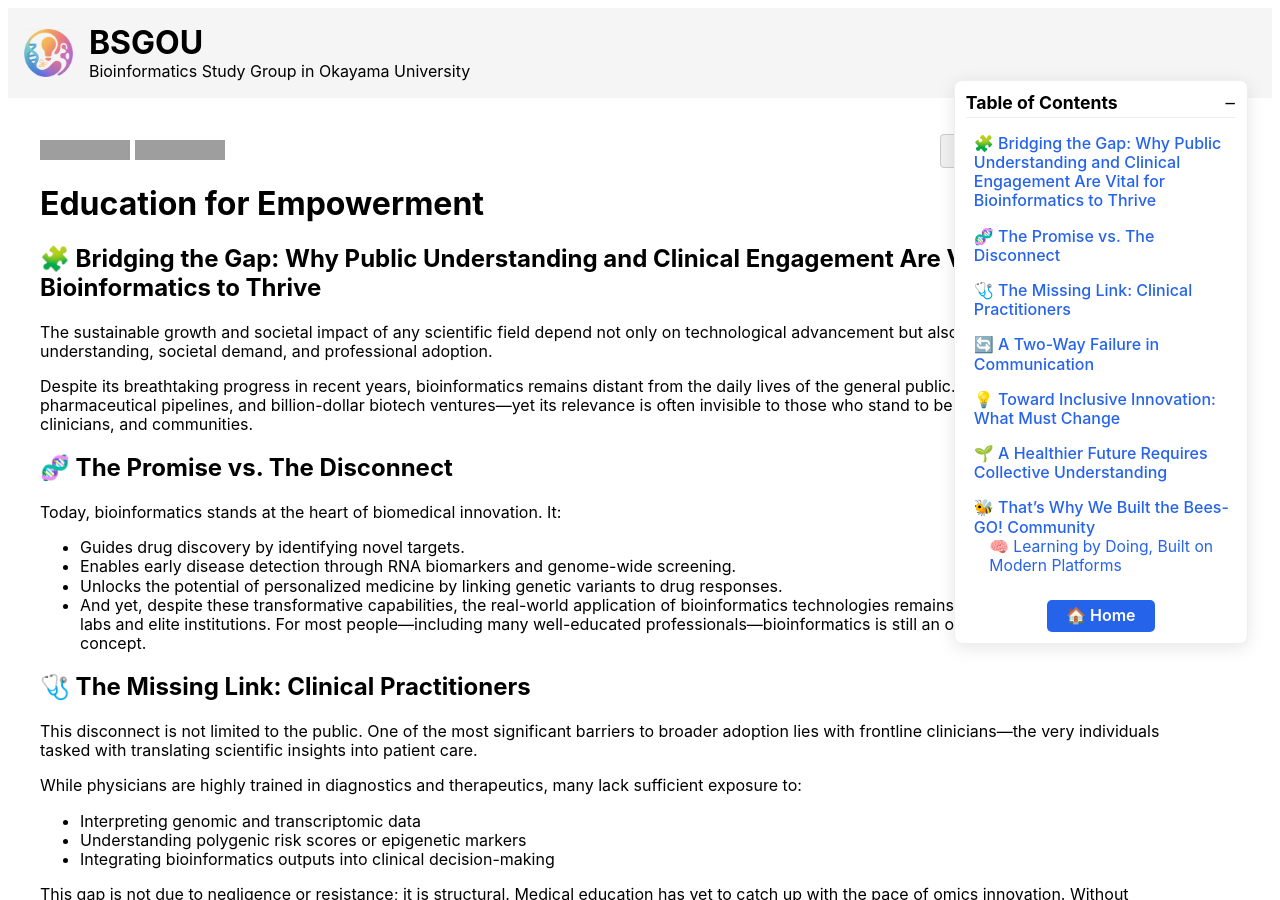
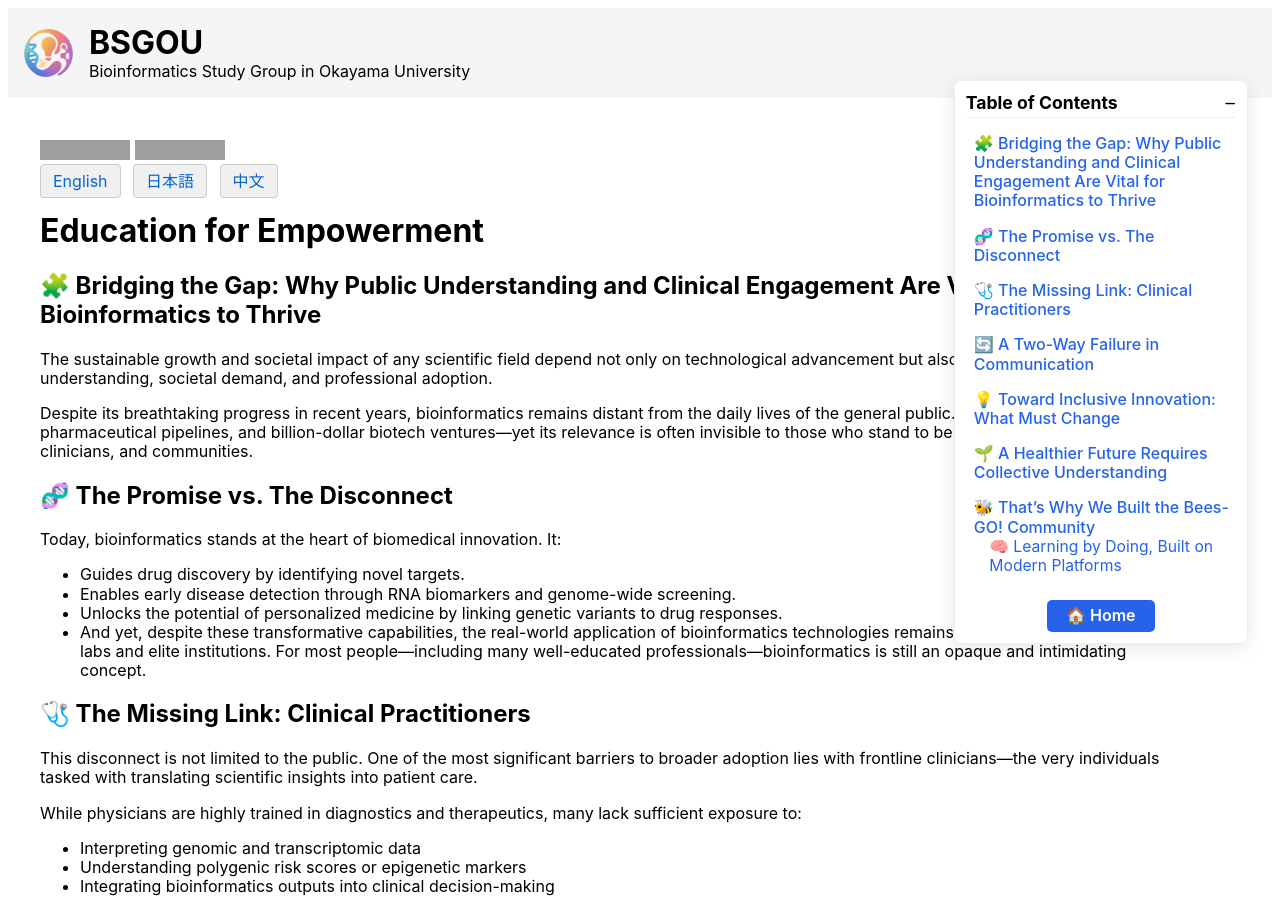
Before and after one commit to LabOnoM/LabOnoM.github.io, a Jekyll site: the page built from sources/Education_for_Empowerment.md, in a window 1280 px wide and 900 px high. Built offline with Jekyll 4.4.1, drawn with Linux system fonts in a browser that asks for light colours; grey boxes are pictures that could not be loaded.

Commit message:
Update Education_for_Empowerment.md

```diff
--- a/sources/Education_for_Empowerment.md
+++ b/sources/Education_for_Empowerment.md
@@ -3,23 +3,19 @@ layout: default
 title: Education for Empowerment
 ---
 
-<div style="display: flex; justify-content: space-between; align-items: center; margin-top: 10px; margin-bottom: 20px;">
+<!-- Info Row: Visitor count + GitHub profile -->
+<div style="margin-top: 10px; margin-bottom: 8px;">
+  <img src="https://visitor-badge.laobi.icu/badge?page_id=labonom.github.io/sources/Education_for_Empowerment.html" alt="visitor badge"/>
+  <a href="https://github.com/LabOnoM">
+    <img src="https://img.shields.io/badge/GitHub-Profile-black?logo=github" alt="GitHub badge"/>
+  </a>
+</div>
 
-  <!-- Left-aligned: visitor badge and GitHub badge -->
-  <div>
-    <img src="https://visitor-badge.laobi.icu/badge?page_id=labonom.github.io/sources/Education_for_Empowerment.html" alt="visitor badge"/>
-    <a href="https://github.com/LabOnoM">
-      <img src="https://img.shields.io/badge/GitHub-Profile-black?logo=github" alt="GitHub badge"/>
-    </a>
-  </div>
-
-  <!-- Right-aligned: language switch buttons -->
-  <div>
-    <a href="/sources/Education_for_Empowerment.html" style="padding: 6px 12px; border: 1px solid #ccc; background-color: #f0f0f0; text-decoration: none; border-radius: 4px; margin-left: 8px;">English</a>
-    <a href="/sources/Education_for_Empowerment_JP.html" style="padding: 6px 12px; border: 1px solid #ccc; background-color: #f0f0f0; text-decoration: none; border-radius: 4px; margin-left: 8px;">日本語</a>
-    <a href="/sources/Education_for_Empowerment_CH.html" style="padding: 6px 12px; border: 1px solid #ccc; background-color: #f0f0f0; text-decoration: none; border-radius: 4px; margin-left: 8px;">中文</a>
-  </div>
-
+<!-- Language Switch Row -->
+<div>
+  <a href="/sources/Education_for_Empowerment.html" style="padding: 6px 12px; border: 1px solid #ccc; background-color: #f0f0f0; text-decoration: none; border-radius: 4px; margin-right: 8px;">English</a>
+  <a href="/sources/Education_for_Empowerment_JP.html" style="padding: 6px 12px; border: 1px solid #ccc; background-color: #f0f0f0; text-decoration: none; border-radius: 4px; margin-right: 8px;">日本語</a>
+  <a href="/sources/Education_for_Empowerment_CH.html" style="padding: 6px 12px; border: 1px solid #ccc; background-color: #f0f0f0; text-decoration: none; border-radius: 4px;">中文</a>
 </div>
 
 # Education for Empowerment
```
